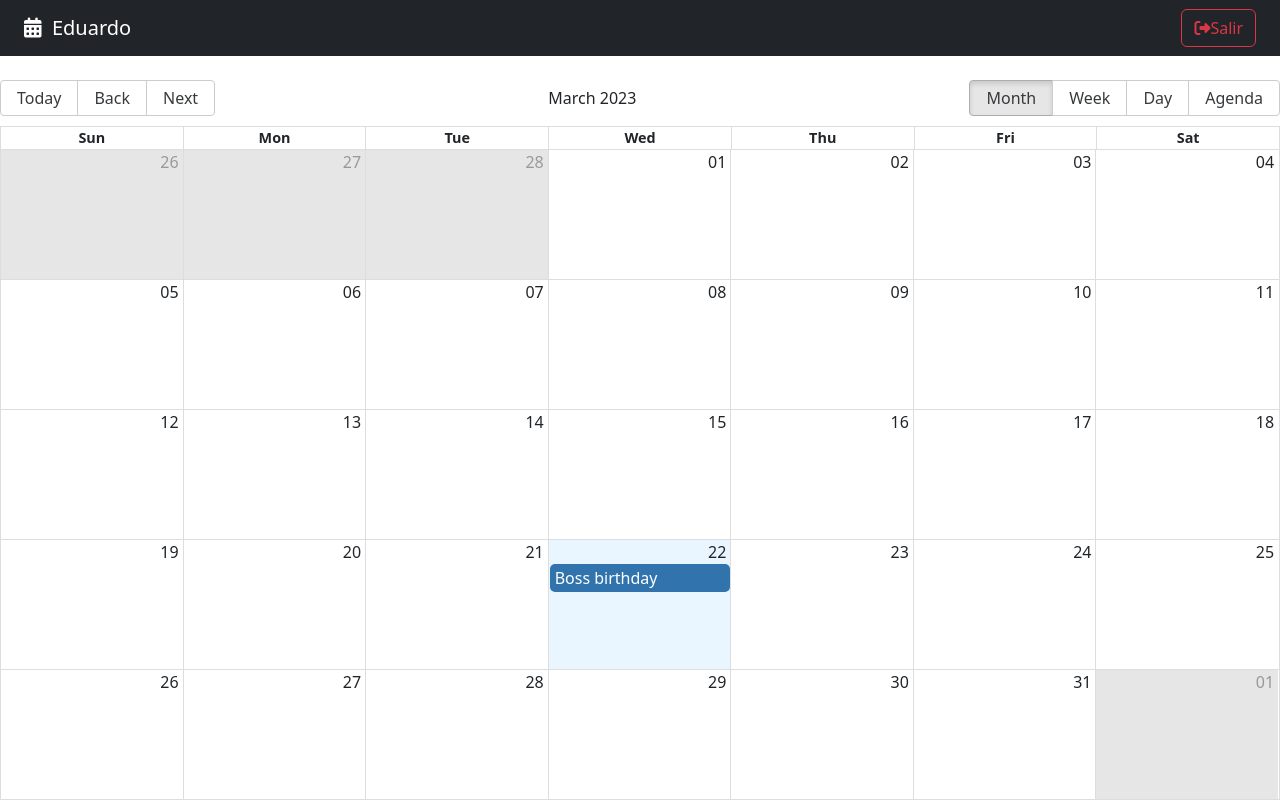
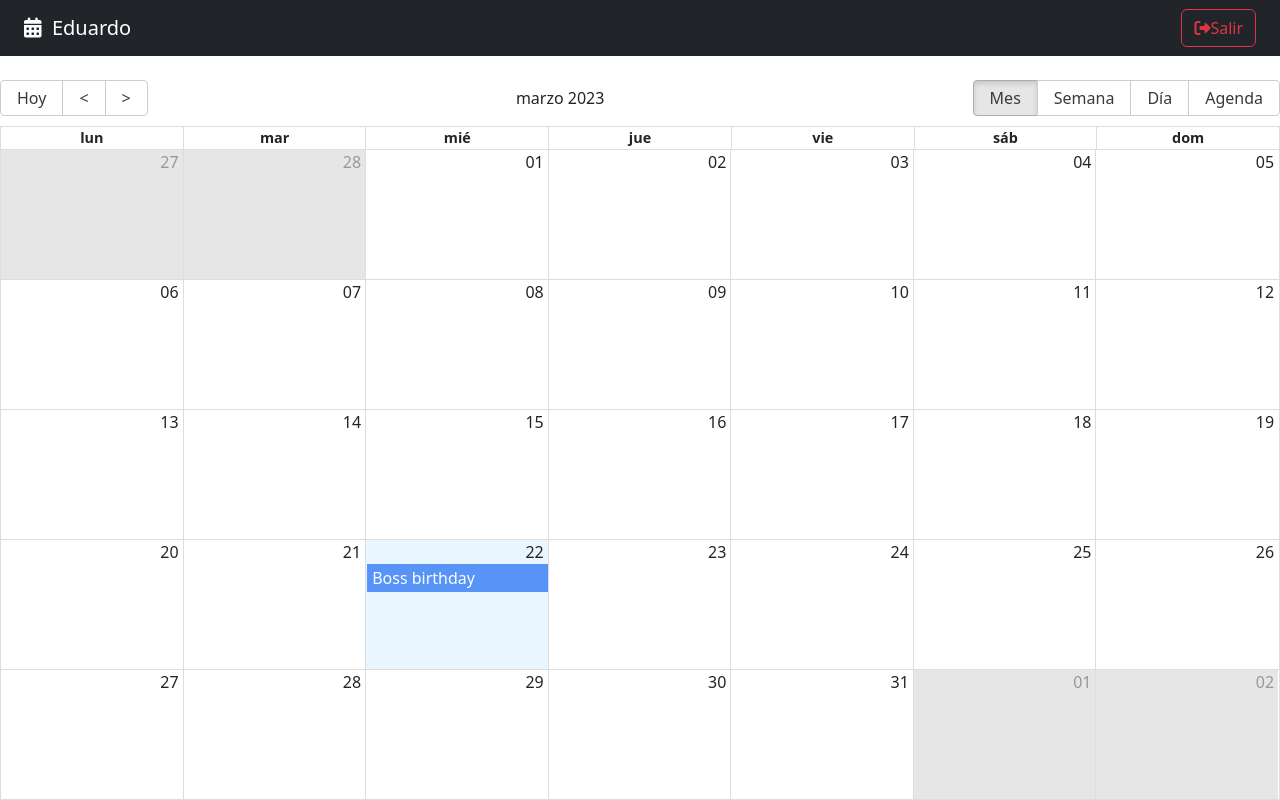
Before and after one commit to edualedesma/10-calendar, a React (Vite) app: page / in a window 1280 px wide. Built offline with nearby package versions, Linux system fonts and the light colour scheme.

Commit message:
Spanish localizer and calendar page refactoring

```diff
--- a/src/calendar/pages/CalendarPage.jsx
+++ b/src/calendar/pages/CalendarPage.jsx
@@ -1,20 +1,8 @@
-import { Calendar, dateFnsLocalizer } from 'react-big-calendar';
+import { Calendar } from 'react-big-calendar';
 import 'react-big-calendar/lib/css/react-big-calendar.css';
-import { addHours, format, parse, startOfWeek, getDay } from 'date-fns';
-import enUS from 'date-fns/locale/en-US';
+import { addHours } from 'date-fns';
 import { Navbar } from "../";
-
-const locales = {
-	'en-US': enUS,
-};
-
-const localizer = dateFnsLocalizer({
-	format,
-	parse,
-	startOfWeek,
-	getDay,
-	locales,
-});
+import { localizer, getMessagesES } from '../../helpers';
 
 const events = [{
 	title: 'Boss birthday',
@@ -29,15 +17,34 @@
 }]
 
 export const CalendarPage = () => {
+
+	const eventStyleGetter = ( event, start, end, isSelected ) => {
+		console.log({ event, start, end, isSelected });
+
+		const style = {
+			backgroundColor: '#347CF7',
+			borderRadius: '0px',
+			opacity: 0.8,
+			color: 'white'
+		};
+
+		return {
+			style
+		}
+	}
+
 	return (
 		<>
 			<Navbar />
 			<Calendar
+				culture='es'
 				localizer={ localizer }
 				events={ events }
 				startAccessor="start"
 				endAccessor="end"
 				style={{ height: 'calc( 100vh - 80px )' }}
+				messages={ getMessagesES() }
+				eventPropGetter={ eventStyleGetter }
     		/>
 		</>
 	)
--- /dev/null
+++ b/src/helpers/calendarLocalizer.js
@@ -0,0 +1,17 @@
+import { dateFnsLocalizer } from 'react-big-calendar';
+import { format, parse, startOfWeek, getDay } from 'date-fns';
+import enUS from 'date-fns/locale/en-US';
+import esES from 'date-fns/locale/es';
+
+const locales = {
+	'en-US': enUS,
+	'es': esES
+};
+
+export const localizer = dateFnsLocalizer({
+	format,
+	parse,
+	startOfWeek,
+	getDay,
+	locales,
+});
--- /dev/null
+++ b/src/helpers/getMessages.js
@@ -0,0 +1,17 @@
+export const getMessagesES = () => {
+	return {
+		allDay: 'Todo el día',
+		previous: '<',
+		next: '>',
+		today: 'Hoy',
+		month: 'Mes',
+		week: 'Semana',
+		day: 'Día',
+		agenda: 'Agenda',
+		date: 'Fecha',
+		time: 'Hora',
+		event: 'Evento',
+		noEventsInRange: 'No hay eventos en este rango',
+		showMore: total => `+ Ver más (${total})`
+	};
+}
--- /dev/null
+++ b/src/helpers/index.js
@@ -0,0 +1,2 @@
+export * from './calendarLocalizer';
+export * from './getMessages';
```
